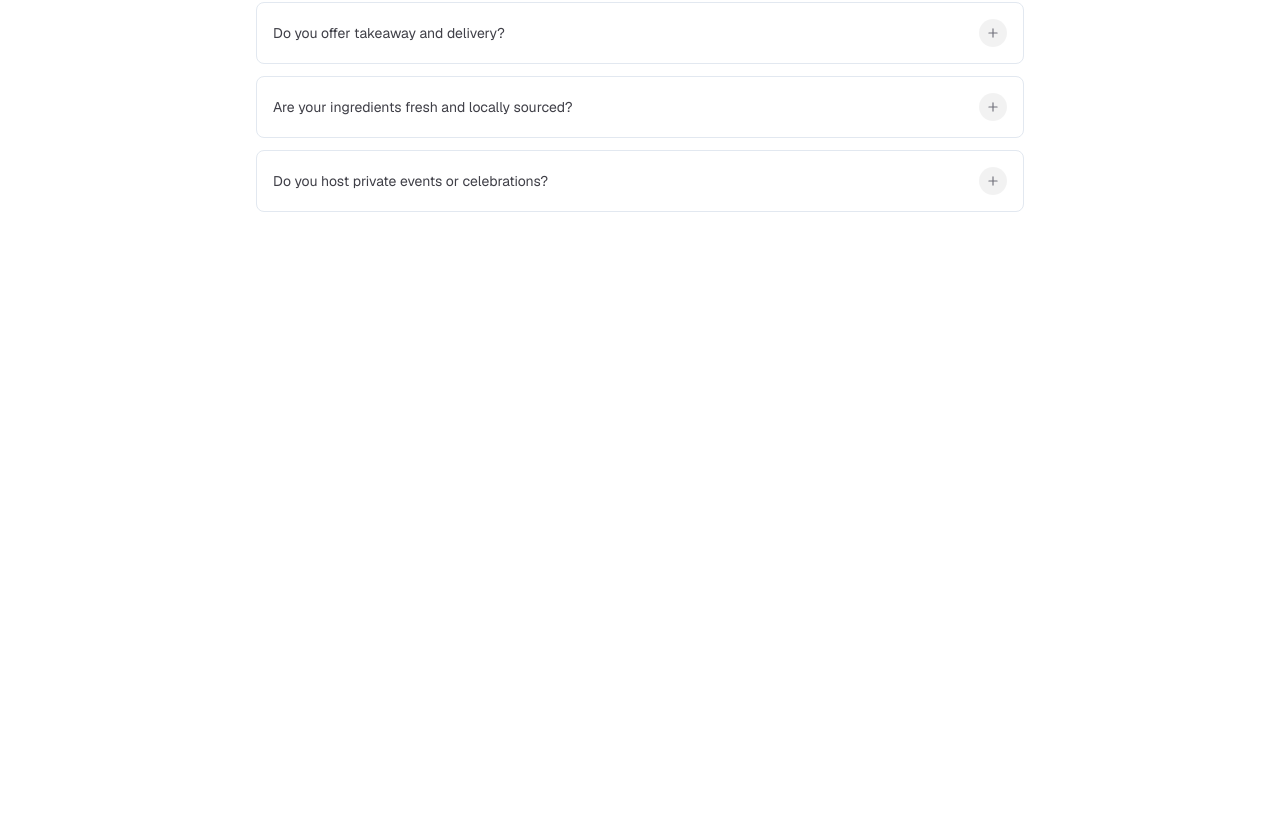
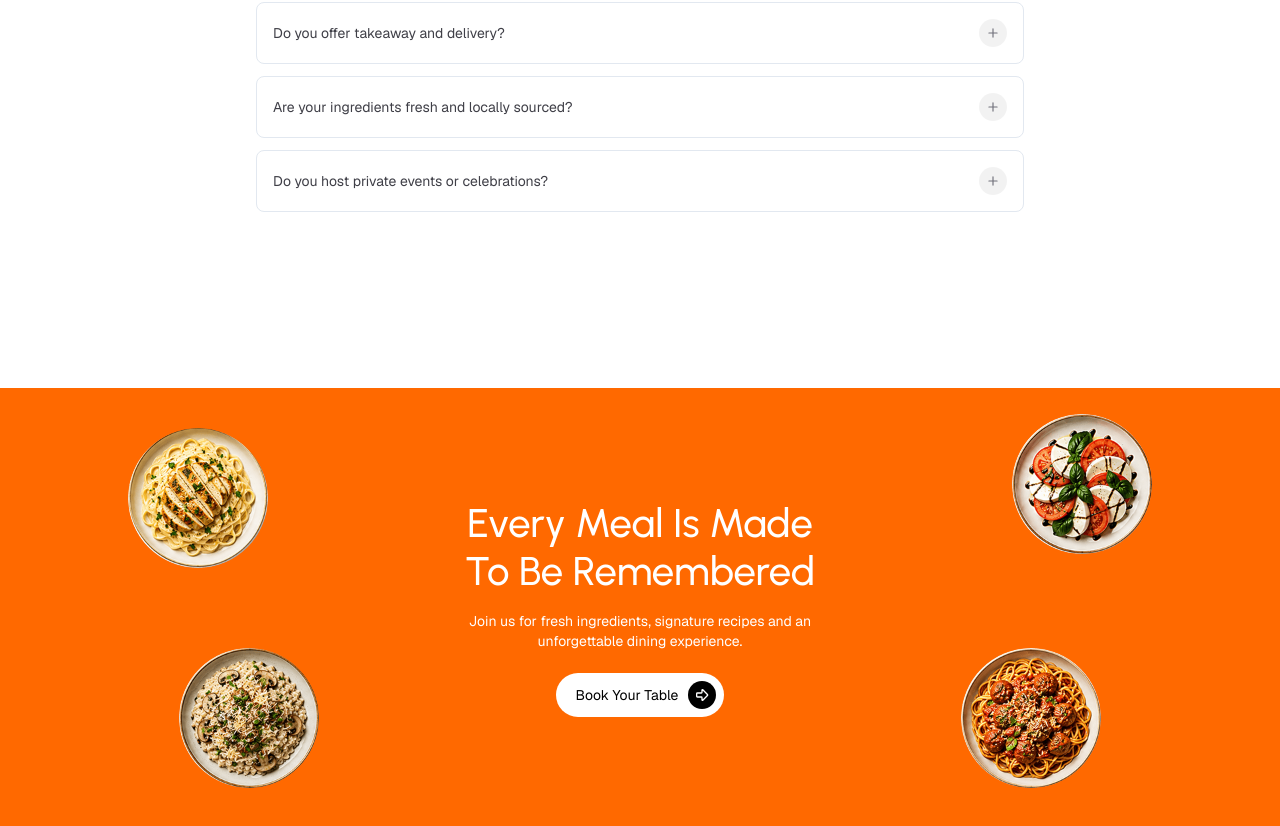
Before and after one commit to ALAMIN761740/Restro-Website, a React (Vite) app: page / in a window 1280 px wide. Shown: the part 5965-6791 px from the top of the page. Before the commit the page ends 6177 px from the top, so only its background shows below. Built offline with nearby package versions, Linux system fonts and the light colour scheme.

Commit message:
feat: add restaurant CTA section with floating dishes

```diff
--- a/src/App.jsx
+++ b/src/App.jsx
@@ -9,6 +9,7 @@
 import Timing from './sections/Timing'
 import TestimonialSection from './sections/TestimonialSection'
 import FAQs from './sections/FAQs'
+import Cta from './sections/Cta'
 
 
 
@@ -26,6 +27,7 @@
       <Timing/>
       <TestimonialSection/>
       <FAQs/>
+      <Cta/>
     </>
   )
 }
--- /dev/null
+++ b/src/sections/Cta.jsx
@@ -0,0 +1,68 @@
+import { ArrowBigRight } from 'lucide-react'
+import Animated from '../components/Animated'
+
+const floatingDishes =[
+    {
+        src:"/assets/dish1.png",
+        alt:"dish1",
+        className:"top-6 left-4 md:top-10 md:left-[6%] lg:left-[10%]",
+    },
+    {
+        src:"/assets/dish2.png",
+        alt:"dish2",
+        className:"bottom-6 left-4 md:bottom-10 md:left-[10%] lg:left-[14%]",
+    },
+    {
+        src:"/assets/dish3.png",
+        alt:"dish3",
+        className: "top-6 right-4 md:top-[6%] lg:right-[10%]",
+    },
+    {
+        src:"/assets/dish4.png",
+        alt:"dish4",
+        className:"bottom-6 right-4 md:bottom-10 md:right-[10%] lg:right-[14%]",
+    },
+]
+
+const Cta = () => {
+  return (
+    <section id='cta' className='relative overflow-hidden bg-orange-500 px-6 flex flex-col justify-center items-center min-h-100 md:min-h-110 mt-44'>
+        <div className='absolute inset-0 w-full max-w-7xl mx-auto pointer-events-none'>
+            {floatingDishes.map((dish) => (
+                <img
+                    key={dish.src}
+                    src={dish.src}
+                    alt={dish.alt}
+                    className={`absolute size-20 md:size-28 lg:size-35 rounded-full object-cover pointer-events-none transition-all duration-300 hover:scale-105 ${dish.className}`}
+                />
+            ))}
+        </div>
+
+        <div className='relative z-10 text-center max-w-2xl mx-auto'>
+            <Animated>
+                <h1 className='text-3xl md:text-[40px] font-medium text-white font-urbanist text-balance'>
+                    Every Meal Is Made To Be Remembered
+                </h1>
+            </Animated>
+            <Animated y={20} delay={0.2}>
+                <p className='mt-4 text-white max-w-sm mx-auto'>
+                    Join us for fresh ingredients, signature recipes and an unforgettable dining experience.
+                </p>
+            </Animated>
+
+            <Animated delay={0.2} >
+                <div className='flex items-center justify-center'>
+                    <a href='#booking-process' className='flex  items-center gap-2.5 bg-white text-black pl-5 pr-2 py-2 rounded-full mt-5.5 transition'>
+                        Book Your Table
+                        <span className='size-7 rounded-full bg-black text-white grid place-content-center'>
+                            <ArrowBigRight size={16}></ArrowBigRight>
+                        </span>
+                    </a>
+                </div>
+            </Animated>
+        </div>
+    </section>
+  )
+}
+
+export default Cta
```
